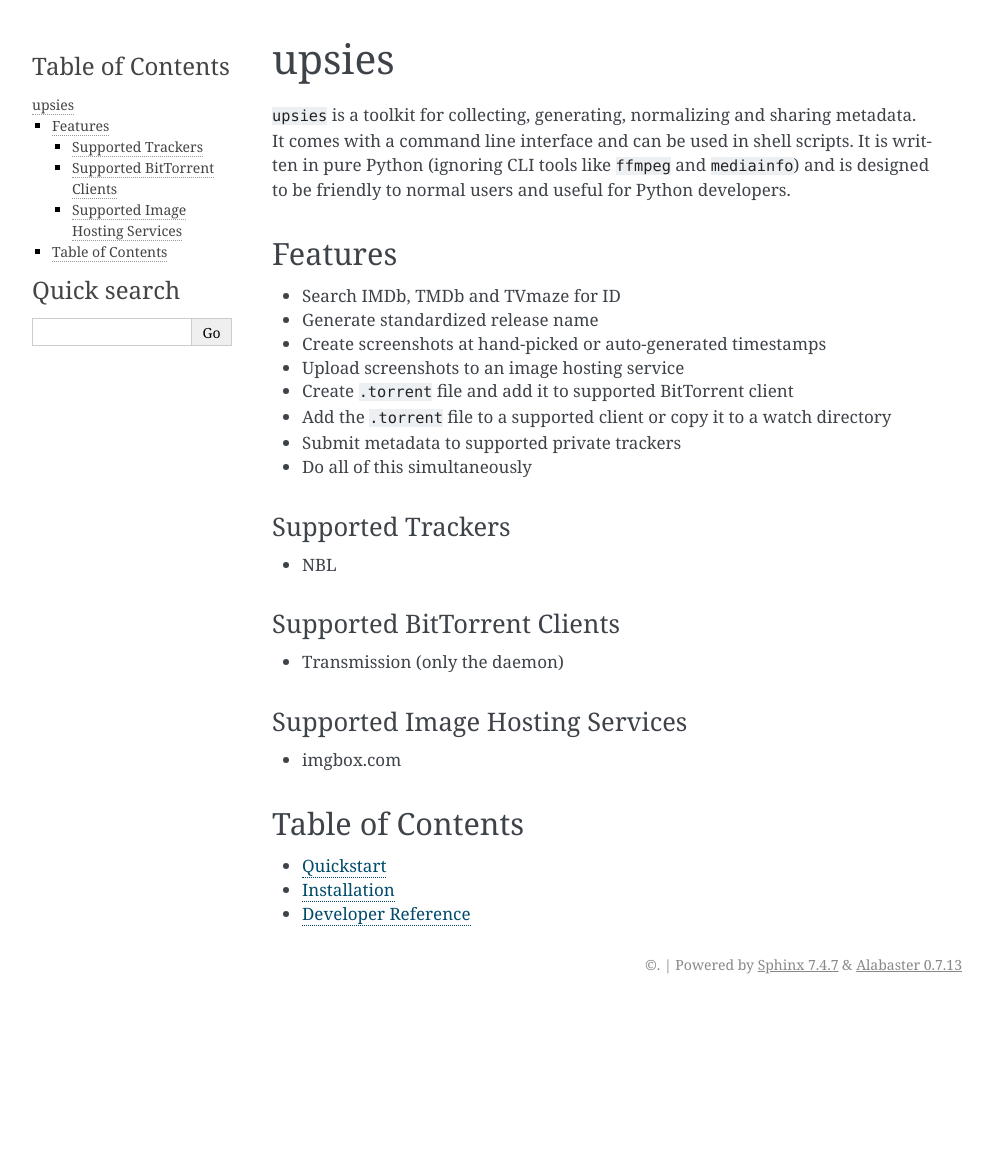
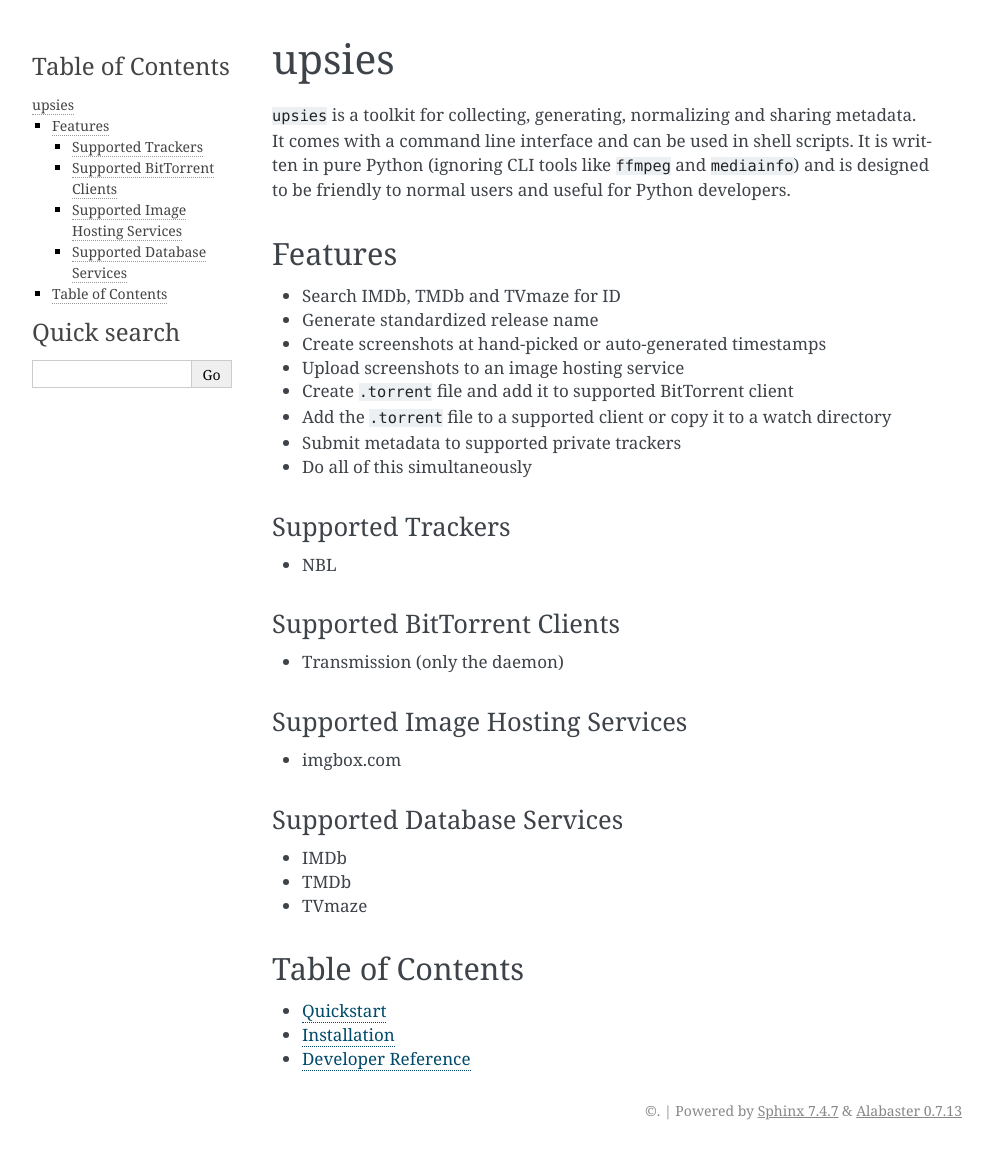
Before and after one commit to plotski/upsies, a Sphinx documentation site: the page built from docs/index.rst, in a window 1280 px wide. Shown: the whole page, without its empty margins (148-1141 px from the left). Built offline with Sphinx 7.4.7, drawn with Linux system fonts in a browser that asks for light colours; before the commit the page ends 1004 px from its top, so only the background shows below that.

Commit message:
List supported webdbs in docs

```diff
--- a/docs/index.rst
+++ b/docs/index.rst
@@ -41,6 +41,13 @@
 
 * imgbox.com
 
+Supported Database Services
+^^^^^^^^^^^^^^^^^^^^^^^^^^^
+
+* IMDb
+* TMDb
+* TVmaze
+
 Table of Contents
 -----------------
 
```
